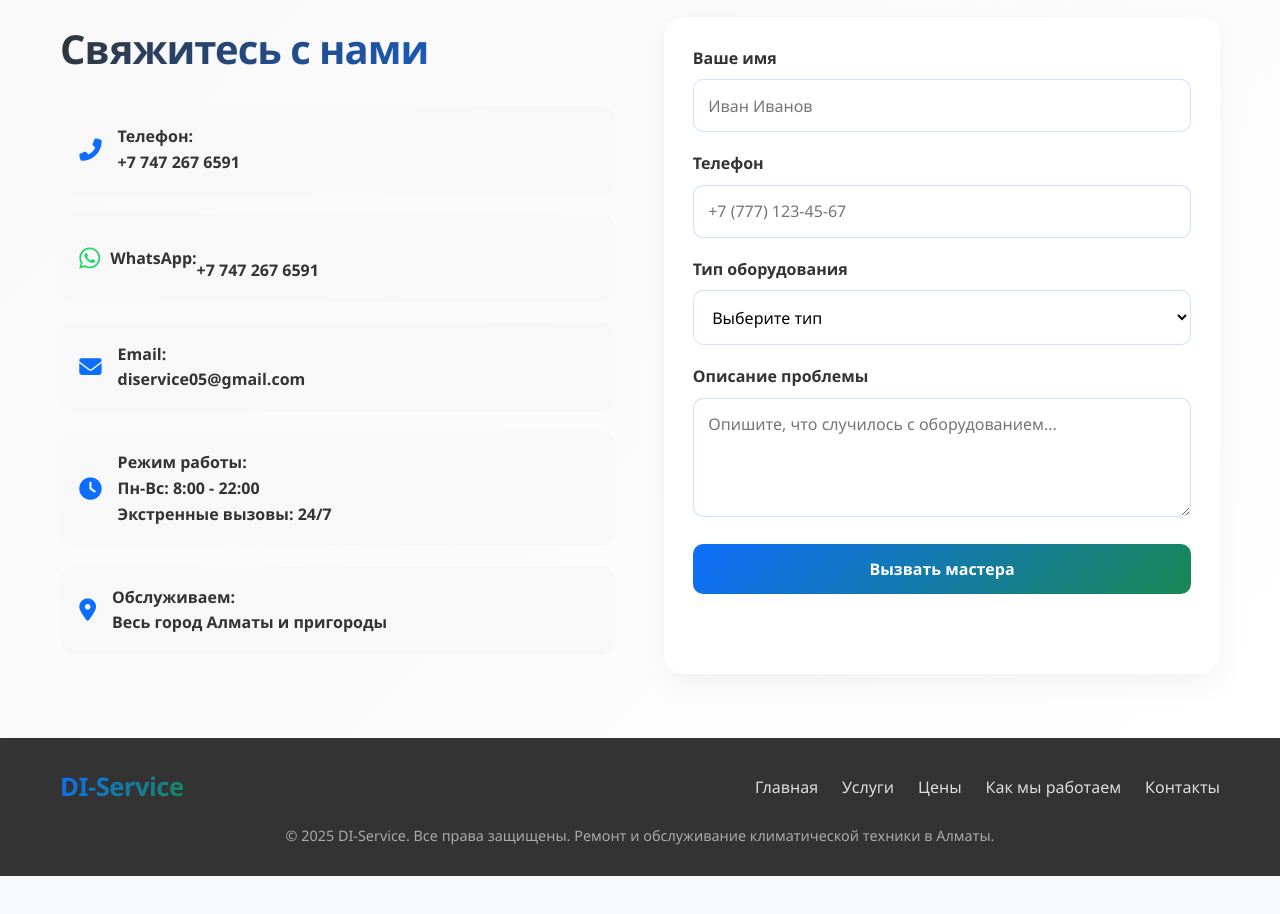
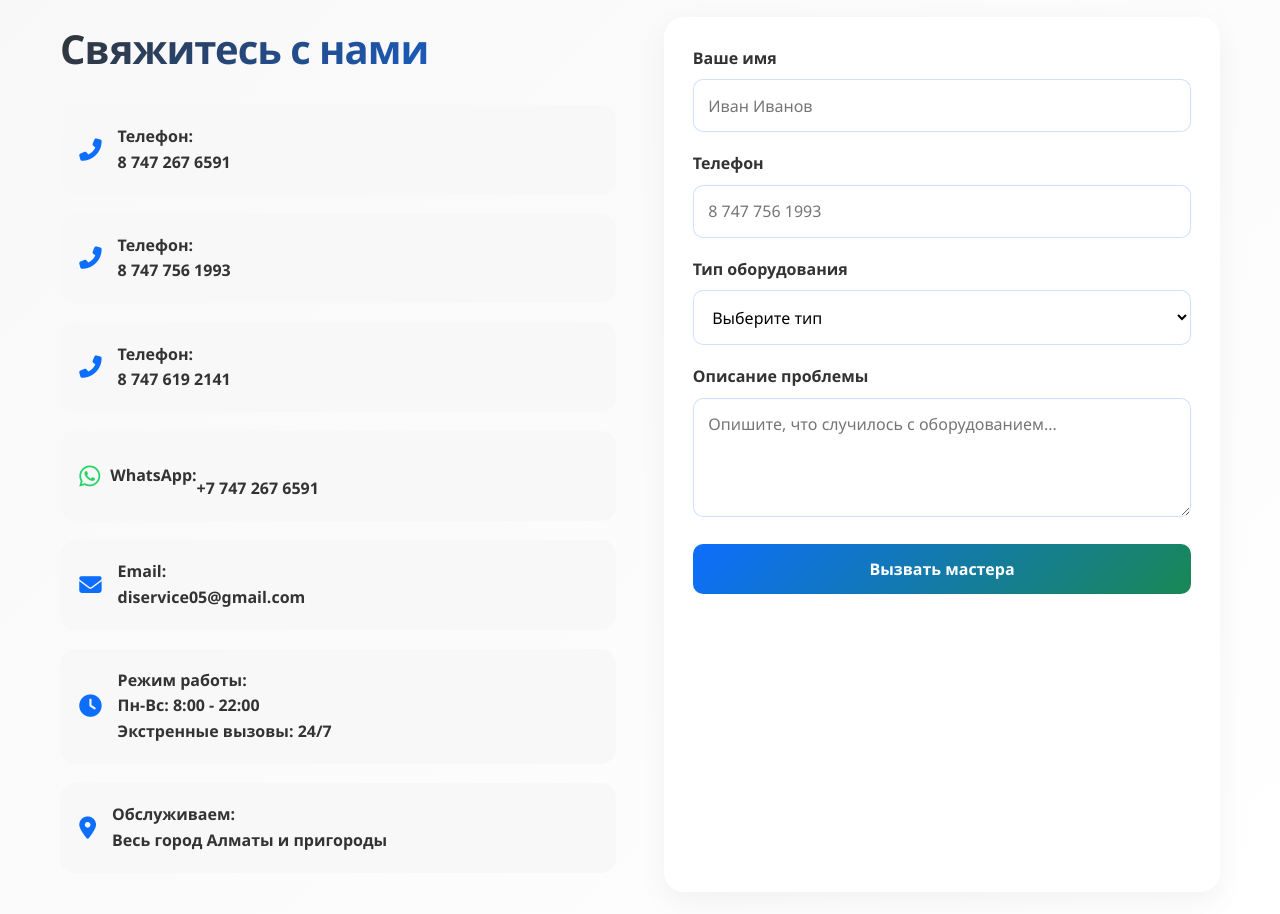
Before and after one commit to dosik67/di-service2, a plain HTML site: page index.html in a window 1280 px wide. Shown: the part 5760-6674 px from the top of the page. Before the commit the page ends 6636 px from the top, so only its background shows below. Drawn offline with Linux system fonts and the light colour scheme; files whose address does not match are found by name.

Commit message:
Update index.html

```diff
--- a/index.html
+++ b/index.html
@@ -1678,10 +1678,22 @@
             <div class="contact-content">
                 <div class="contact-info">
                     <h2>Свяжитесь с нами</h2>
-                    <div class="contact-item" onclick="window.open('tel:7 747 267 6591')">
+                    <div class="contact-item" onclick="window.open('tel:8 747 267 6591')">
                         <i class="fas fa-phone-alt contact-icon"></i>
                         <div>
-                            <strong>Телефон:</strong><br> +7 747 267 6591
+                            <strong>Телефон:</strong><br> 8 747 267 6591
+                        </div>
+                    </div>
+                    <div class="contact-item" onclick="window.open('tel:8 747 756 1993 ')">
+                        <i class="fas fa-phone-alt contact-icon"></i>
+                        <div>
+                            <strong>Телефон:</strong><br> 8 747 756 1993
+                        </div>
+                    </div>
+                    <div class="contact-item" onclick="window.open('tel:8 747 619 2141')">
+                        <i class="fas fa-phone-alt contact-icon"></i>
+                        <div>
+                            <strong>Телефон:</strong><br> 8 747 619 2141
                         </div>
                     </div>
                     <div class="contact-item" onclick="window.open('https://api.whatsapp.com/send/?phone=77472676591')">
@@ -1714,9 +1726,10 @@
                             <label for="name">Ваше имя</label>
                             <input type="text" id="name" placeholder="Иван Иванов" required>
                         </div>
+
                         <div class="form-group">
                             <label for="phone">Телефон</label>
-                            <input type="tel" id="phone" placeholder="+7 (777) 123-45-67" required>
+                            <input type="tel" id="phone" placeholder="8 747 756 1993" required>
                         </div>
                         <div class="form-group">
                             <label for="equipment">Тип оборудования</label>
```
